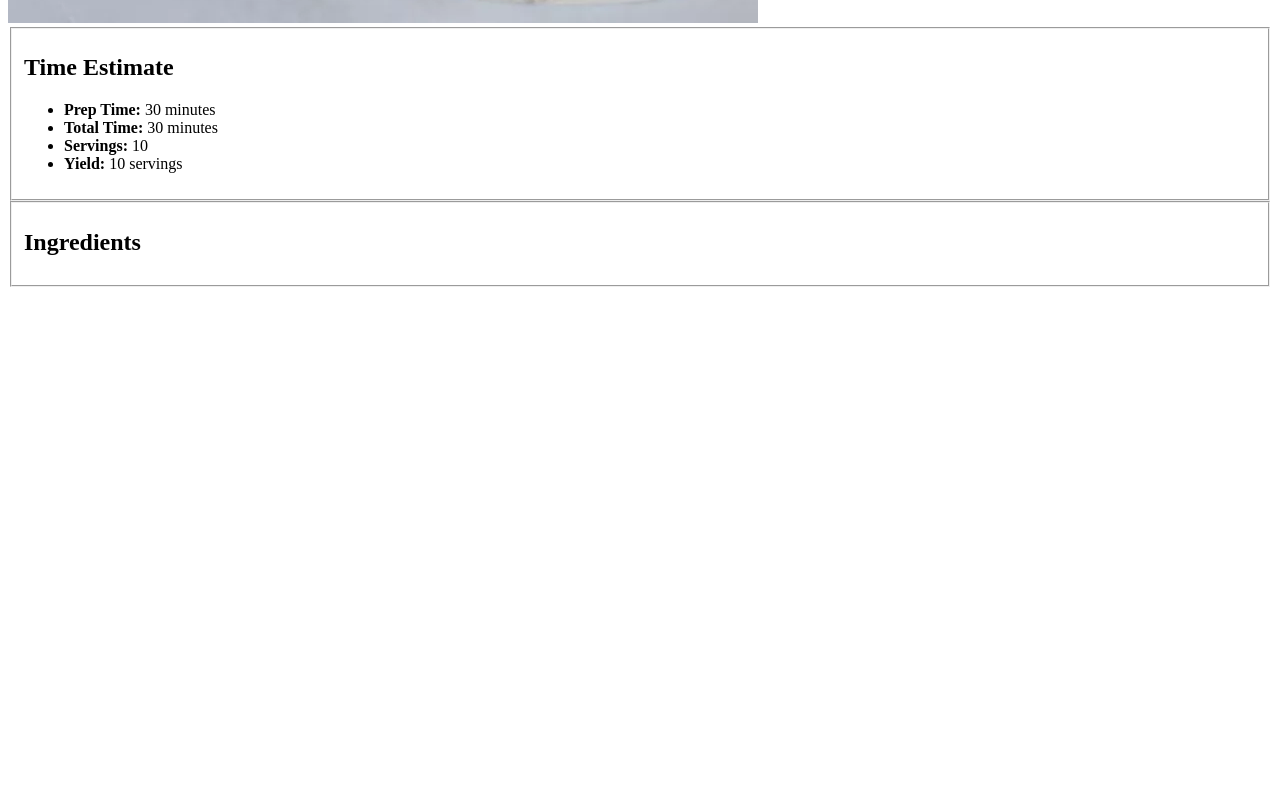
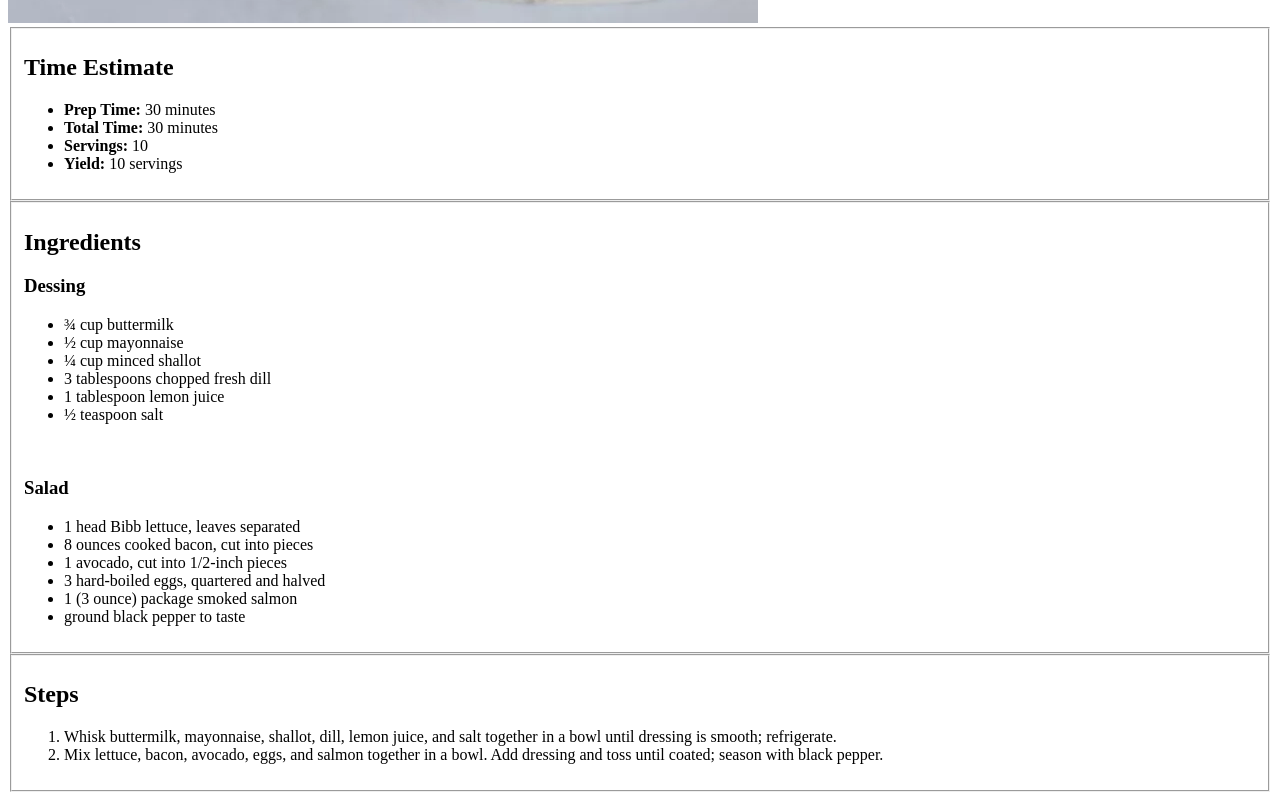
Before and after one commit to David-Tumanok/odin-recipes, a plain HTML site: page salmon-cobb-salad.html in a window 1280 px wide. Shown: the part 940-1740 px from the top of the page. Before the commit the page ends 1235 px from the top, so only its background shows below. Drawn offline with Linux system fonts and the light colour scheme.

Commit message:
html completed

```diff
--- a/salmon-cobb-salad.html
+++ b/salmon-cobb-salad.html
@@ -39,7 +39,62 @@
         <h2>
             Ingredients
         </h2>
-
+        <h3>
+            Dessing
+        </h3>
+        <ul>
+            <li>
+                ¾ cup buttermilk
+            </li>
+            <li>
+                ½ cup mayonnaise
+            </li>
+            <li>
+                ¼ cup minced shallot
+            </li>
+            <li>
+                3 tablespoons chopped fresh dill
+            </li>
+            <li>
+                1 tablespoon lemon juice
+            </li>
+            <li>
+                ½ teaspoon salt
+            </li>
+        </ul>
+        <br>
+        <h3>Salad</h3>
+        <ul>
+            <li>
+                1 head Bibb lettuce, leaves separated
+            </li>
+            <li>
+                8 ounces cooked bacon, cut into pieces
+            </li>
+            <li>
+                1 avocado, cut into 1/2-inch pieces
+            </li>
+            <li>
+                3 hard-boiled eggs, quartered and halved
+            </li>
+            <li>
+                1 (3 ounce) package smoked salmon
+            </li>
+            <li>
+                ground black pepper to taste
+            </li>
+        </ul>
+    </fieldset>
+    <fieldset>
+        <h2>Steps</h2>
+        <ol>
+            <li>
+                Whisk buttermilk, mayonnaise, shallot, dill, lemon juice, and salt together in a bowl until dressing is smooth; refrigerate.
+            </li>
+            <li>
+                Mix lettuce, bacon, avocado, eggs, and salmon together in a bowl. Add dressing and toss until coated; season with black pepper.
+            </li>
+        </ol>
     </fieldset>
 </body>
 </html>
```
